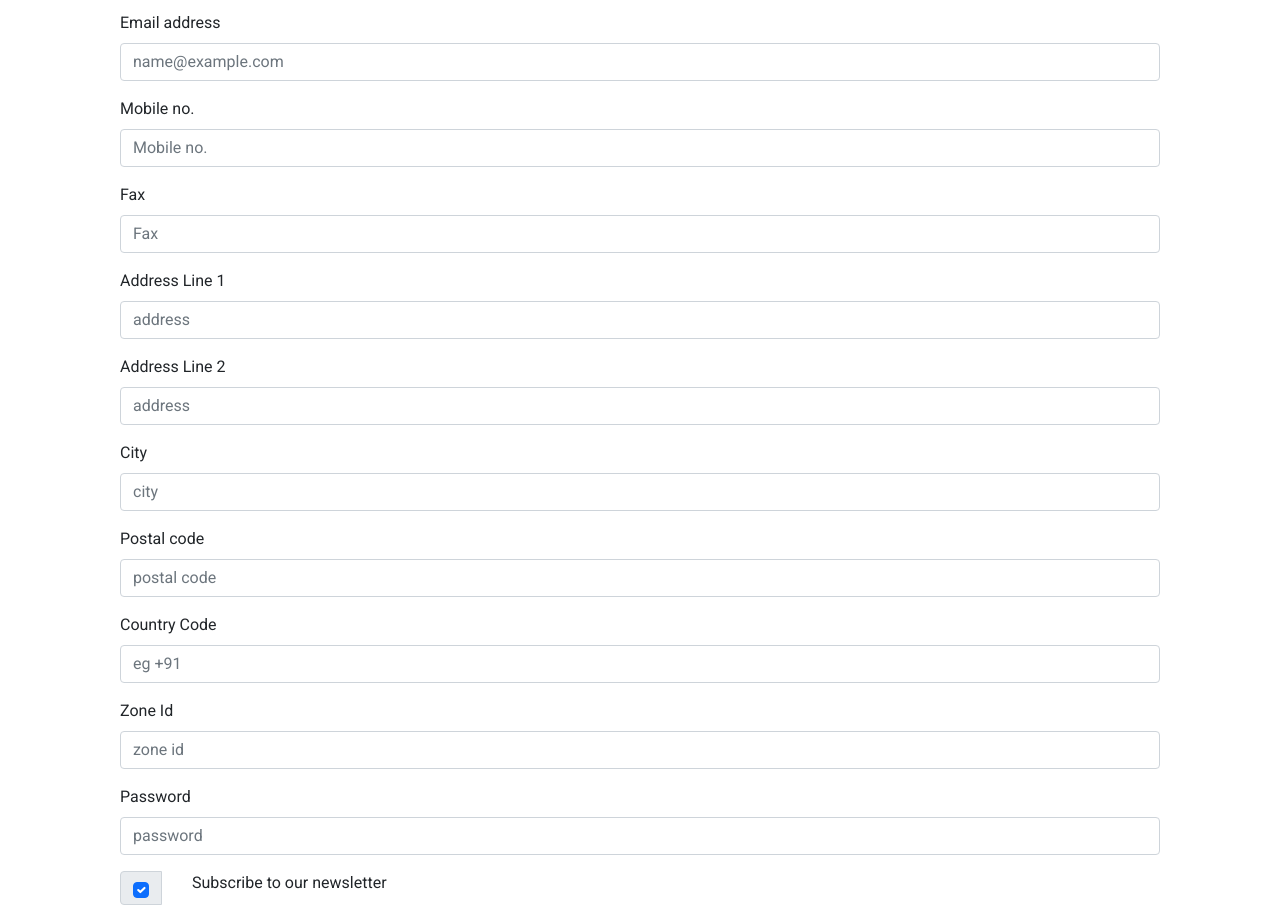
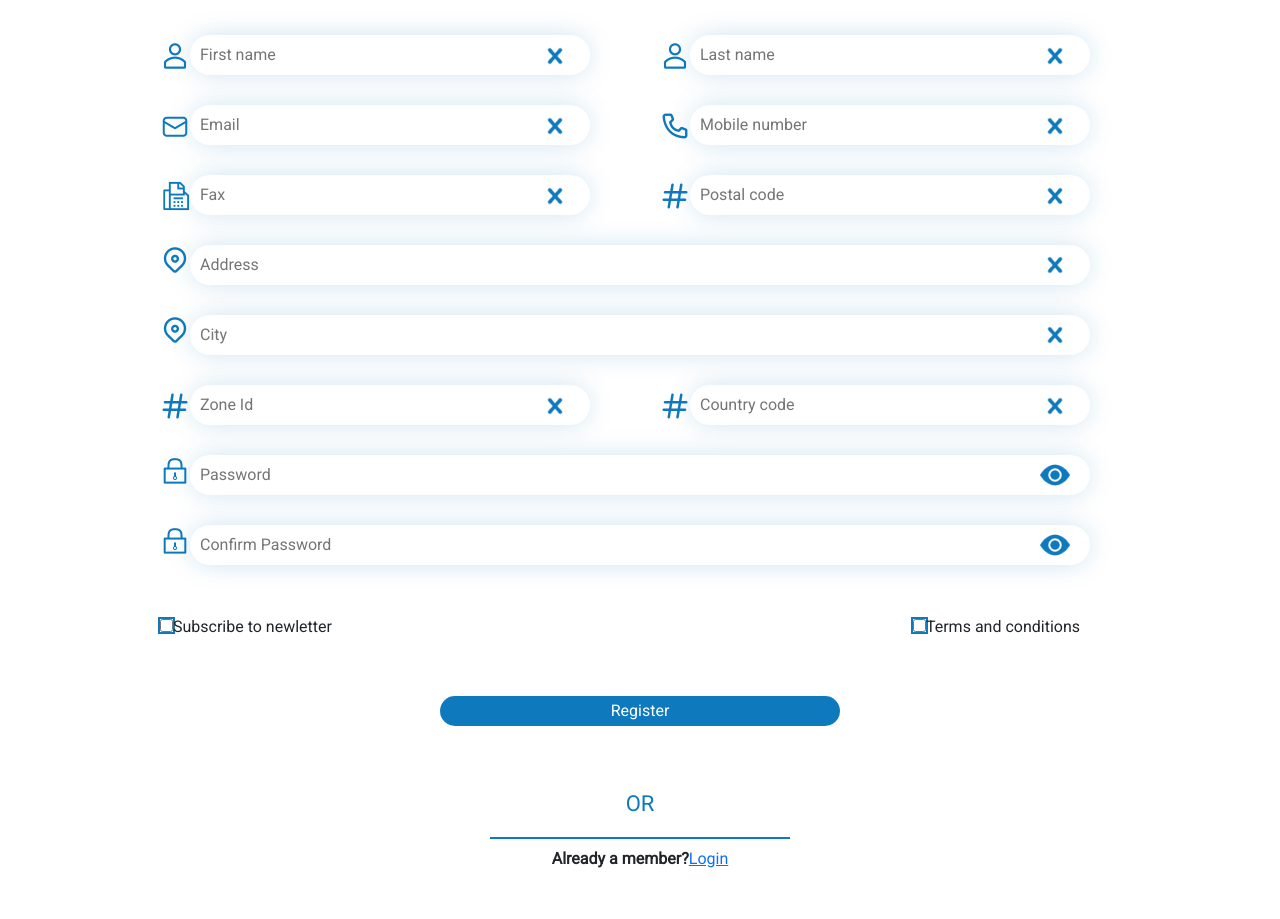
Before and after one commit to aarushi31/sea-basket, a React (Create React App) app: page /register in a window 1280 px wide. Shown: the part 300-1219 px from the top of the page. Built offline with nearby package versions, Linux system fonts and the light colour scheme.

Commit message:
Remaining pages done

```diff
--- a/src/App.js
+++ b/src/App.js
@@ -8,12 +8,13 @@ import Product from './components/Products/Product';
 import Cart from './components/Cart/Cart';
 import Register from './components/Login/Register';
 import Login from './components/Login/Login';
-import React, { useEffect } from 'react'
+import React, { useEffect, useState } from 'react'
 import Profile from './components/Profile/Profile'
 import { useDispatch } from 'react-redux';
 import {login} from './features/userSlice'
 import About from './components/About/About';
 import Wishlist from './components/Wishlist/Wishlist';
+import ChangePassword from './components/Profile/ChangePassword';
 
 
 //export const UserContext=createContext();
@@ -46,6 +47,7 @@ function App() {
         <Route path="/login" component={Login}/>
         <Route path="/editprofile" component={Profile}/>
         <Route path="/wishlist" component={Wishlist}/>
+        <Route path="/changePassword" component={ChangePassword}/>
 
       </Switch>
 
--- a/src/components/Login/Login.js
+++ b/src/components/Login/Login.js
@@ -5,6 +5,11 @@ import { useHistory } from 'react-router';
 import {Link} from 'react-router-dom'
 import { useDispatch } from 'react-redux';
 import {login} from '../../features/userSlice'
+import Footer from '../Home/Footer/Footer';
+import mailIcon from '../../images/icons/mail.png'
+import cross from '../../images/icons/cross.png'
+import eye from '../../images/icons/eye.png'
+import lock from '../../images/icons/lock.png'
 
 function Login() {
     //const {state,dispatch}=useContext(UserContext)
@@ -54,20 +59,57 @@ function Login() {
 
     }
 
+    const [newType,setNewType]=useState('password');
+
+    const handleEye2=()=>{
+        if(newType==='password'){
+            setNewType('text')
+        }
+        else if(newType==='text'){
+            setNewType('password')
+        }
+    }
+
+    const handlesave=()=>{
+        window.alert('Logged in successfully');
+        localStorage.setItem('customer_id',5);
+        localStorage.setItem('loggedIn',true);
+        localStorage.setItem('email',email);
+
+        window.location.href="/";
+
+
+    }
+
 
     return (
-        <Form style={{padding:'30px 120px'}}>
-            <center>Login | <Link to="/register">Create an account</Link></center>
-            <Form.Group className="mb-3" controlId="exampleForm.ControlInput1">
-                <Form.Label>Email</Form.Label>
-                <Form.Control type="email" placeholder="John" value={email} onChange={(e)=>setemail(e.target.value)} required/>
-            </Form.Group>
-            <Form.Group className="mb-3" controlId="exampleForm.ControlInput1">
-                <Form.Label>Password</Form.Label>
-                <Form.Control type="password" placeholder="password" value={password} onChange={(e)=>setPassword(e.target.value)} required/>
-            </Form.Group>
-            <Button variant="primary" onClick={(e)=>handleSubmit(e)}>Login</Button>{' '}
-        </Form>
+        <>
+        <div className="profile-container">
+            <center><h2 className="profile-heading">Login</h2></center>
+            <div className="form">
+                <form>
+                    <div className="profile-row">
+                        <div className="input">
+                            <img src={mailIcon} alt="mail icon"/>
+                            <input placeholder="Email" type="email" onChange={(e)=>setemail(e.target.value)} value={email}/>
+                            <img src={cross} alt="clear" onClick={()=>setemail('')} className="cross"/>
+                        </div>
+                        <div className="input">
+                            <img src={lock} alt="lock"/>
+                            <input placeholder="New Password" type={newType} onChange={(e)=>setPassword(e.target.value)} value={password}/>
+                            <img src={eye} alt="visible" onClick={handleEye2} className="cross"/>
+                        </div>
+                    </div>
+                    <div className="profile-row btn">
+                        <button className="save" onClick={handlesave}>Login</button>
+                    </div>
+                </form>
+            </div>
+            <center><h2 className="profile-footer">OR</h2></center>
+            <center><b>New here?</b><Link to="/login">Create an account</Link></center>
+        </div>
+        <Footer/>
+        </>
     )
 }
 
--- a/src/components/Login/Register.js
+++ b/src/components/Login/Register.js
@@ -2,9 +2,22 @@ import React, { useState } from 'react'
 import {Form,InputGroup,Button,FormControl} from 'react-bootstrap'
 import axios from 'axios';
 import SweetAlert from 'react-bootstrap-sweetalert';
+import { Link } from 'react-router-dom';
+import { useHistory } from 'react-router';
+import userIcon from '../../images/icons/user.png'
+import phoneIcon from '../../images/icons/phone.png'
+import hashIcon from '../../images/icons/hash.png'
+import faxIcon from '../../images/icons/fax.png'
+import locationIcon from '../../images/icons/location.png'
+import mailIcon from '../../images/icons/mail.png'
+import cross from '../../images/icons/cross.png'
+import eye from '../../images/icons/eye.png'
+import lock from '../../images/icons/lock.png'
+import Footer from '../Home/Footer/Footer';
 
 
 function Register() {
+    const history=useHistory();
     const [firstname,setFname]=useState();
     const [lastname,setLname]=useState();
     const [email,setemail]=useState();
@@ -19,6 +32,43 @@ function Register() {
     const [password,setPassword]=useState();
     const [newsLetter,setNewsletter]=useState(true);
     const [agree,setAgree]=useState(true);
+
+    const [newP,setNew]=useState('');
+    const [confirm,setConfirm]=useState('');
+
+    const [newType,setNewType]=useState('password');
+    const [confirmType,setConfirmType]=useState('password');
+
+    const handleEye2=()=>{
+        if(newType==='password'){
+            setNewType('text')
+        }
+        else if(newType==='text'){
+            setNewType('password')
+        }
+    }
+    const handleEye3=()=>{
+        if(confirmType==='password'){
+            setConfirmType('text')
+        }
+        else if(confirmType==='text'){
+            setConfirmType('password')
+        }
+    }
+
+    const handlesave=()=>{
+        if(newP!==confirm){
+            window.alert('New and confirm passwords are different')
+        }
+        else if(!newP || !confirm){
+            window.alert('Please fill all the fields')
+        }
+        else{
+            window.alert('Your have registered successfully');
+            history.push('/')
+        }
+    }
+
 
     const postdata={
         customer_group_id:1,
@@ -66,66 +116,101 @@ function Register() {
 
 
     return (
-        <Form style={{padding:'30px 120px'}}>
-            <center>Register</center>
-            <Form.Group className="mb-3" controlId="exampleForm.ControlInput1">
-                <Form.Label>First name</Form.Label>
-                <Form.Control type="text" placeholder="John" value={firstname} onChange={(e)=>setFname(e.target.value)} required/>
-            </Form.Group>
-            <Form.Group className="mb-3" controlId="exampleForm.ControlInput1">
-                <Form.Label>Last name</Form.Label>
-                <Form.Control type="text" placeholder="Doe" value={lastname} onChange={(e)=>setLname(e.target.value)}/>
-            </Form.Group>
-            <Form.Group className="mb-3" controlId="exampleForm.ControlInput1">
-                <Form.Label>Email address</Form.Label>
-                <Form.Control type="email" placeholder="name@example.com" value={email} onChange={(e)=>setemail(e.target.value)} required/>
-            </Form.Group>
-            <Form.Group className="mb-3" controlId="exampleForm.ControlInput1">
-                <Form.Label>Mobile no.</Form.Label>
-                <Form.Control type="text" placeholder="Mobile no." value={telephone} onChange={(e)=>setTelephone(e.target.value)} required/>
-            </Form.Group>
-            <Form.Group className="mb-3" controlId="exampleForm.ControlInput1">
-                <Form.Label>Fax</Form.Label>
-                <Form.Control type="text" placeholder="Fax" value={fax} onChange={(e)=>setFax(e.target.value)}/>
-            </Form.Group>
-            <Form.Group className="mb-3" controlId="exampleForm.ControlInput1">
-                <Form.Label>Address Line 1</Form.Label>
-                <Form.Control type="text" placeholder="address" value={add1} onChange={(e)=>setAdd1(e.target.value)} required/>
-            </Form.Group>
-            <Form.Group className="mb-3" controlId="exampleForm.ControlInput1">
-                <Form.Label>Address Line 2</Form.Label>
-                <Form.Control type="text" placeholder="address" value={add2} onChange={(e)=>setAdd2(e.target.value)}/>
-            </Form.Group>
-            <Form.Group className="mb-3" controlId="exampleForm.ControlTextarea1">
-                <Form.Label>City</Form.Label>
-                <Form.Control type="text" placeholder="city" value={city} onChange={(e)=>setCity(e.target.value)} required/>
-            </Form.Group>
-            <Form.Group className="mb-3" controlId="exampleForm.ControlTextarea1">
-                <Form.Label>Postal code</Form.Label>
-                <Form.Control type="number" placeholder="postal code" value={postCode} onChange={(e)=>setPcode(e.target.value)} required/>
-            </Form.Group>
-            <Form.Group className="mb-3" controlId="exampleForm.ControlTextarea1">
-                <Form.Label>Country Code</Form.Label>
-                <Form.Control type="number" placeholder="eg +91" value={countryCode} onChange={(e)=>setCcode(e.target.value)} required/>
-            </Form.Group>
-            <Form.Group className="mb-3" controlId="exampleForm.ControlTextarea1">
-                <Form.Label>Zone Id</Form.Label>
-                <Form.Control type="number" placeholder="zone id" value={zoneId} onChange={(e)=>setZoneId(e.target.value)}/>
-            </Form.Group>
-            <Form.Group className="mb-3" controlId="exampleForm.ControlTextarea1">
-                <Form.Label>Password</Form.Label>
-                <Form.Control type="password" placeholder="password" value={password} onChange={(e)=>setPassword(e.target.value)} required/>
-            </Form.Group>
-            <InputGroup className="mb-3">
-                <InputGroup.Checkbox aria-label="Subscribe to our newsletter" checked={newsLetter} onClick={()=>setNewsletter(!newsLetter)}/>
-                <Form.Label style={{marginLeft:'30px'}}>Subscribe to our newsletter</Form.Label>
-            </InputGroup>
-            <InputGroup className="mb-3">
-                <InputGroup.Checkbox aria-label="Terms and conditions" checked={agree} onClick={()=>setAgree(!agree)}/>
-                <Form.Label style={{marginLeft:'30px'}}>Terms and conditions</Form.Label>
-            </InputGroup>
-            <Button variant="primary" disabled={!agree} onClick={handleSubmit}>Register</Button>{' '}
-        </Form>
+        <>
+        <div className="profile-container">
+            <center><h2 className="profile-heading">Register</h2></center>
+            <div className="form">
+                <form>
+                    <div className="profile-row">
+                        <div className="input">
+                            <img src={userIcon} alt="user icon"/>
+                            <input placeholder="First name" type="text" onChange={(e)=>setFname(e.target.value)} value={firstname}/>
+                            <img src={cross} alt="clear" onClick={()=>setFname('')} className="cross"/>
+                        </div>
+                        <div className="input">
+                            <img src={userIcon} alt="user icon"/>
+                            <input placeholder="Last name" type="text" onChange={(e)=>setLname(e.target.value)} value={lastname}/>
+                            <img src={cross} alt="clear" onClick={()=>setLname('')} className="cross"/>
+                        </div>
+                    </div>
+                    <div className="profile-row">
+                        <div className="input">
+                            <img src={mailIcon} alt="mail icon"/>
+                            <input placeholder="Email" type="email" onChange={(e)=>setemail(e.target.value)} value={email}/>
+                            <img src={cross} alt="clear" onClick={()=>setemail('')} className="cross"/>
+                        </div>
+                        <div className="input">
+                            <img src={phoneIcon} alt="phone icon"/>
+                            <input placeholder="Mobile number" type="text" onChange={(e)=>setTelephone(e.target.value)} value={telephone}/>
+                            <img src={cross} alt="clear" onClick={()=>setTelephone('')} className="cross"/>
+                        </div>
+                    </div>
+                    <div className="profile-row">
+                        <div className="input">
+                            <img src={faxIcon} alt="fax icon"/>
+                            <input placeholder="Fax" type="text" onChange={(e)=>setFax(e.target.value)} value={fax}/>
+                            <img src={cross} alt="clear" onClick={()=>setFax('')} className="cross"/>
+                        </div>
+                        <div className="input">
+                            <img src={hashIcon} alt="hash icon"/>
+                            <input placeholder="Postal code" type="text" onChange={(e)=>setPcode(e.target.value)} value={postCode}/>
+                            <img src={cross} alt="clear" onClick={()=>setPcode('')} className="cross"/>
+                        </div>
+                    </div>
+                    <div className="full-width">
+                        <img src={locationIcon} alt="location"/>
+                        <input placeholder="Address" type="text" onChange={(e)=>setAdd1(e.target.value)} value={add1}/>
+                        <img src={cross} alt="clear" onClick={()=>setAdd1('')} className="cross"/>
+                    </div>
+                    <div className="full-width">
+                        <img src={locationIcon} alt="location"/>
+                        <input placeholder="City" type="text" onChange={(e)=>setCity(e.target.value)} value={city}/>
+                        <img src={cross} alt="clear" onClick={()=>setCity('')} className="cross"/>
+                    </div>
+                    <div className="profile-row">
+                        <div className="input">
+                            <img src={hashIcon} alt="hash icon"/>
+                            <input placeholder="Zone Id" type="text" onChange={(e)=>setZoneId(e.target.value)} value={zoneId}/>
+                            <img src={cross} alt="clear" onClick={()=>setZoneId('')} className="cross"/>
+                        </div>
+                        <div className="input">
+                            <img src={hashIcon} alt="hash icon"/>
+                            <input placeholder="Country code" type="text" onChange={(e)=>setCcode(e.target.value)} v/>
+                            <img src={cross} alt="clear" onClick={()=>setFname('')} className="cross"/>
+                        </div>
+                    </div>
+                    <div className="full-width">
+                                <img src={lock} alt="lock"/>
+                                <input placeholder="Password" type={newType} onChange={(e)=>setNew(e.target.value)} value={newP}/>
+                                <img src={eye} alt="visible" onClick={handleEye2} className="cross"/>
+                            </div>
+                            <div className="full-width">
+                                <img src={lock} alt="lock"/>
+                                <input placeholder="Confirm Password" type={confirmType} onChange={(e)=>setConfirm(e.target.value)} value={confirm}/>
+                                <img src={eye} alt="clear" onClick={handleEye3} className="cross"/>
+                            </div>
+                            <div className="profile-row">
+                                <div className="input-checkbox">
+
+                                    <input type="checkbox" id="newletter" name="newsletter" onChange={(e)=>setNewsletter(!newsLetter)} value={newsLetter}/>
+                                    <label for="newletter">Subscribe to newletter</label>
+                                </div>
+                                <div className="input-checkbox">
+
+                                    <input type="checkbox" name="terms" id="terms" onChange={(e)=>setAgree(!agree)} value={agree}/>
+                                    <label for="terms">Terms and conditions</label>
+                            </div>
+                    </div>
+                    <div className="profile-row btn">
+                        <button className="save" onClick={handlesave} disabled={!agree}>Register</button>
+                    </div>
+                </form>
+            </div>
+            <center><h2 className="profile-footer">OR</h2></center>
+            <center><b>Already a member?</b><Link to="/login">Login</Link></center>
+        </div>
+        <Footer/>
+        </>
     )
 }
 
--- /dev/null
+++ b/src/components/Profile/ChangePassword.js
@@ -0,0 +1,91 @@
+import React,{useState} from 'react'
+import { useHistory } from 'react-router';
+import eye from '../../images/icons/eye.png'
+import lock from '../../images/icons/lock.png'
+import Footer from '../Home/Footer/Footer';
+
+function ChangePassword() {
+    const history=useHistory();
+    const [old,setOld]=useState('');
+    const [newP,setNew]=useState('');
+    const [confirm,setConfirm]=useState('');
+
+    const [oldType,setOldType]=useState('password');
+    const [newType,setNewType]=useState('password');
+    const [confirmType,setConfirmType]=useState('password');
+
+    const handleEye1=()=>{
+        if(oldType==='password'){
+            setOldType('text')
+        }
+        else if(oldType==='text'){
+            setOldType('password')
+        }
+    }
+
+    const handleEye2=()=>{
+        if(newType==='password'){
+            setNewType('text')
+        }
+        else if(newType==='text'){
+            setNewType('password')
+        }
+    }
+    const handleEye3=()=>{
+        if(confirmType==='password'){
+            setConfirmType('text')
+        }
+        else if(confirmType==='text'){
+            setConfirmType('password')
+        }
+    }
+
+    const handlesave=()=>{
+        if(newP!==confirm){
+            window.alert('New and confirm passwords are different')
+        }
+        else if(!newP || !confirm){
+            window.alert('Please fill all the fields')
+        }
+        else if(newP===old){
+            window.alert("You can't update to your old password")
+        }
+        else{
+            window.alert('Your password has been updated');
+            history.push('/editprofile')
+        }
+    }
+
+    return (
+        <>
+            <div className="profile-container">
+                <center><h2 className="profile-heading">Change Password</h2></center>
+                    <div className="form">
+                        <form>
+                            <div className="full-width">
+                                <img src={lock} alt="lock"/>
+                                <input placeholder="Old Password" type={oldType} onChange={(e)=>setOld(e.target.value)} value={old}/>
+                                <img src={eye} alt="clear" onClick={handleEye1} className="cross"/>
+                            </div>
+                            <div className="full-width">
+                                <img src={lock} alt="lock"/>
+                                <input placeholder="New Password" type={newType} onChange={(e)=>setNew(e.target.value)} value={newP}/>
+                                <img src={eye} alt="visible" onClick={handleEye2} className="cross"/>
+                            </div>
+                            <div className="full-width">
+                                <img src={lock} alt="lock"/>
+                                <input placeholder="Confirm Password" type={confirmType} onChange={(e)=>setConfirm(e.target.value)} value={confirm}/>
+                                <img src={eye} alt="clear" onClick={handleEye3} className="cross"/>
+                            </div>
+                            <div className="profile-row btn">
+                                <button className="save" onClick={handlesave}>Change Password</button>
+                            </div>
+                        </form>
+                    </div>
+            </div>
+            <Footer/>
+        </>
+    )
+}
+
+export default ChangePassword
--- a/src/components/Profile/Profile.css
+++ b/src/components/Profile/Profile.css
@@ -6,13 +6,24 @@
 
 .profile-heading{
     width: fit-content;
-    padding: 20px 40px;
+    padding:10px 40px;
     text-align: center;
     color: #0E79BD;
     text-transform: capitalize;
     border-bottom: 2px solid #0E79BD;
+
 }
 
+.profile-footer{
+    width: 300px;
+    padding: 20px 40px;
+    text-align: center;
+    color: #0E79BD;
+    text-transform: uppercase;
+    border-bottom:2px solid #0E79BD;
+    font-size: 22px;
+    margin-top: 60px;
+}
 .form{
     display: flex;
     width: 100%;
@@ -40,6 +51,16 @@
     border: none;
     padding: 10px;
 
+}
+
+.input-checkbox{
+    padding-top: 20px;
+    padding-right:40px ;
+}
+
+.input-checkbox input[type=checkbox]{
+    outline:2px solid #0E79BD;
+    border: none;
 }
 
 .full-width{
@@ -97,3 +118,7 @@
     color: white;
     border: none;
 }
+
+@media screen and (max-width:760px){
+
+}
```
Also changed, not shown: src/components/Profile/Profile.js (+13 -2 lines), src/images/icons/eye.png (added), src/images/icons/lock.png (added).
